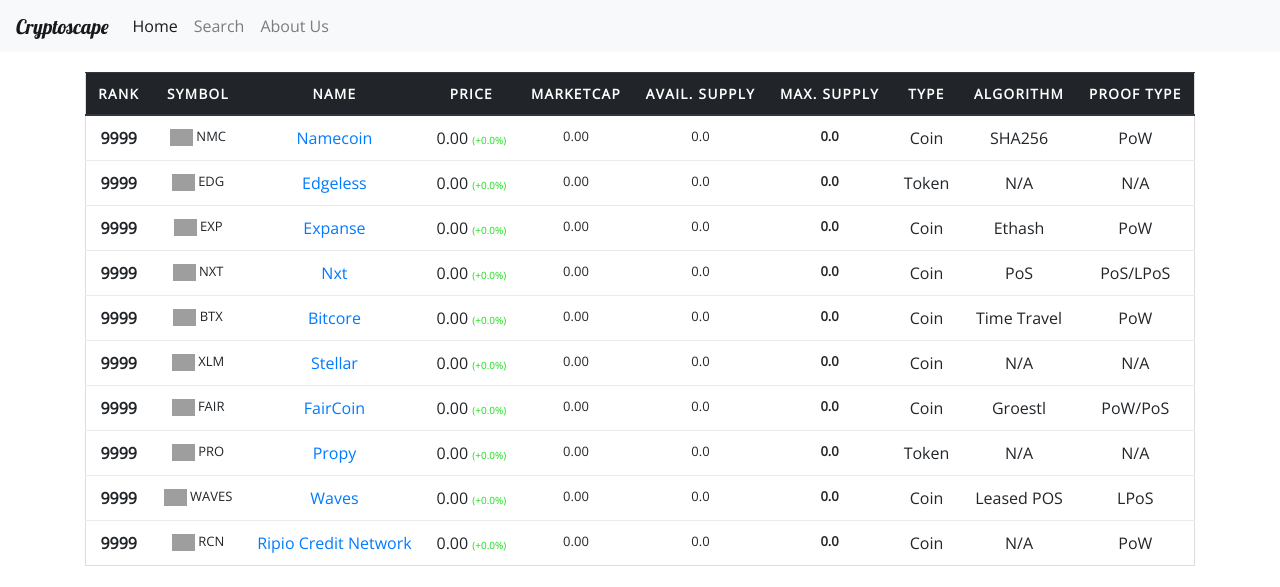
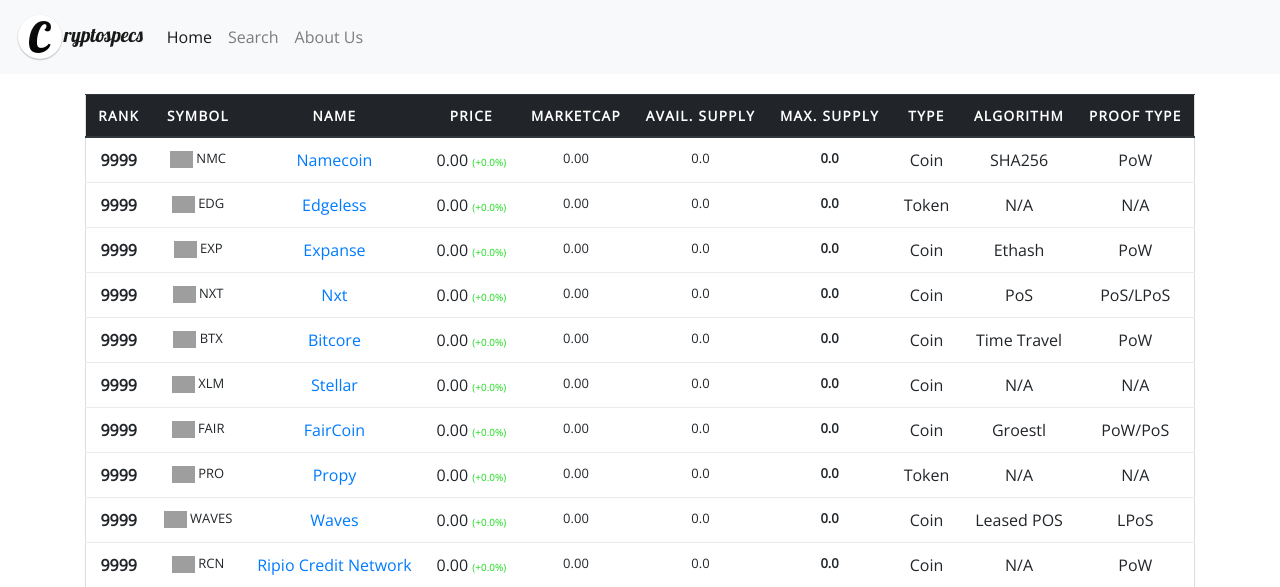
Before and after one commit to sinbad989/cryptodata, a Django app: page /home/ in a window 1280 px wide. Shown: the top 587 px of the page. Run offline with Django 3.2, Linux system fonts and the light colour scheme; data comes from the database, SQL or seed files in the repository; some libraries are stand-ins or nearby versions; grey boxes are pictures that could not be loaded.

Commit message:
added some icon

```diff
--- a/cryptodata/templates/base.html
+++ b/cryptodata/templates/base.html
@@ -3,6 +3,7 @@
 <!DOCTYPE html>
 <html lang="en">
 <head>
+    <link rel="icon" href="{% static "icon_final.png"%}">
     <!-- Google AdSense -->
     <script async src="//pagead2.googlesyndication.com/pagead/js/adsbygoogle.js"></script>
     <script>
@@ -51,7 +52,7 @@
 </head>
 <body>
         <nav class="navbar navbar-expand-lg navbar-light bg-light">
-                <a class="navbar-brand" href="{% url "cryptodata:data_list"%}" id="title">Cryptoscape</a>
+                <a class="navbar-brand" href="{% url "cryptodata:data_list"%}" id="title"><img src="{% static "icon_3.png"%}" alt="">ryptospecs</a>
                 <button class="navbar-toggler" type="button" data-toggle="collapse" data-target="#navbarText" aria-controls="navbarText" aria-expanded="false" aria-label="Toggle navigation">
                   <span class="navbar-toggler-icon"></span>
                 </button>
```
Also changed, not shown: cryptodata/static/icon.png (added), cryptodata/static/icon_2.png (added), cryptodata/static/icon_3.png (added), cryptodata/static/icon_4.png (added), cryptodata/static/icon_final.png (added), cryptodata/static/res/mipmap-hdpi/ic_launcher.png (added), cryptodata/static/res/mipmap-mdpi/ic_launcher.png (added), cryptodata/static/res/mipmap-xhdpi/ic_launcher.png (added), cryptodata/static/res/mipmap-xxhdpi/ic_launcher.png (added), cryptodata/static/res/mipmap-xxxhdpi/ic_launcher.png (added), 1 other file.
